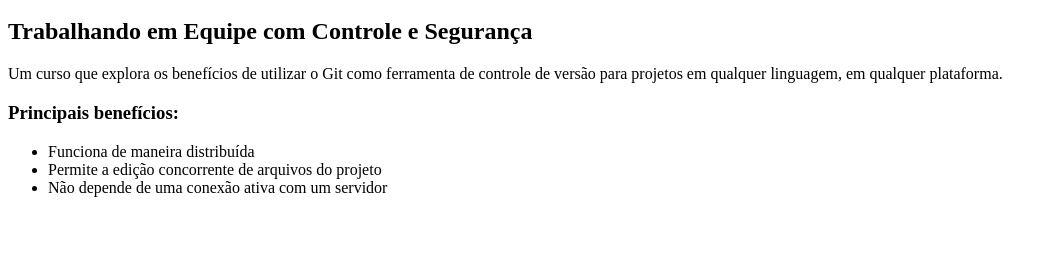
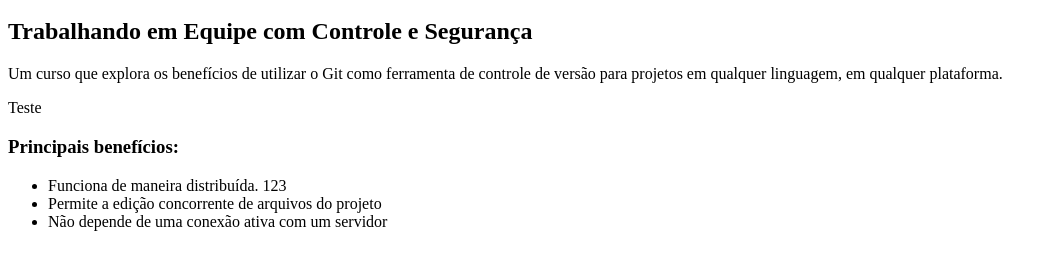
Before and after one commit to tnewex/curso-git, a plain HTML site: page index.html in a window 1280 px wide. Shown: the part 48-318 px from the top of the page, without its empty margins (0-1057 px from the left). Drawn offline with Linux system fonts and the light colour scheme.

Commit message:
Testando o git add iterativo

```diff
--- a/index.html
+++ b/index.html
@@ -6,10 +6,11 @@
         <h2>Trabalhando em Equipe com Controle e Segurança</h2>
 
         <p>Um curso que explora os benefícios de utilizar o Git como ferramenta de controle de versão para projetos em qualquer linguagem, em qualquer plataforma.</p>
+        <p>Teste</p>
 
         <h3>Principais benefícios:</h3>
         <ul>
-            <li>Funciona de maneira distribuída</li>
+            <li>Funciona de maneira distribuída. 123</li>
             <li>Permite a edição concorrente de arquivos do projeto</li>
             <li>Não depende de uma conexão ativa com um servidor</li>
         </ul>
```
